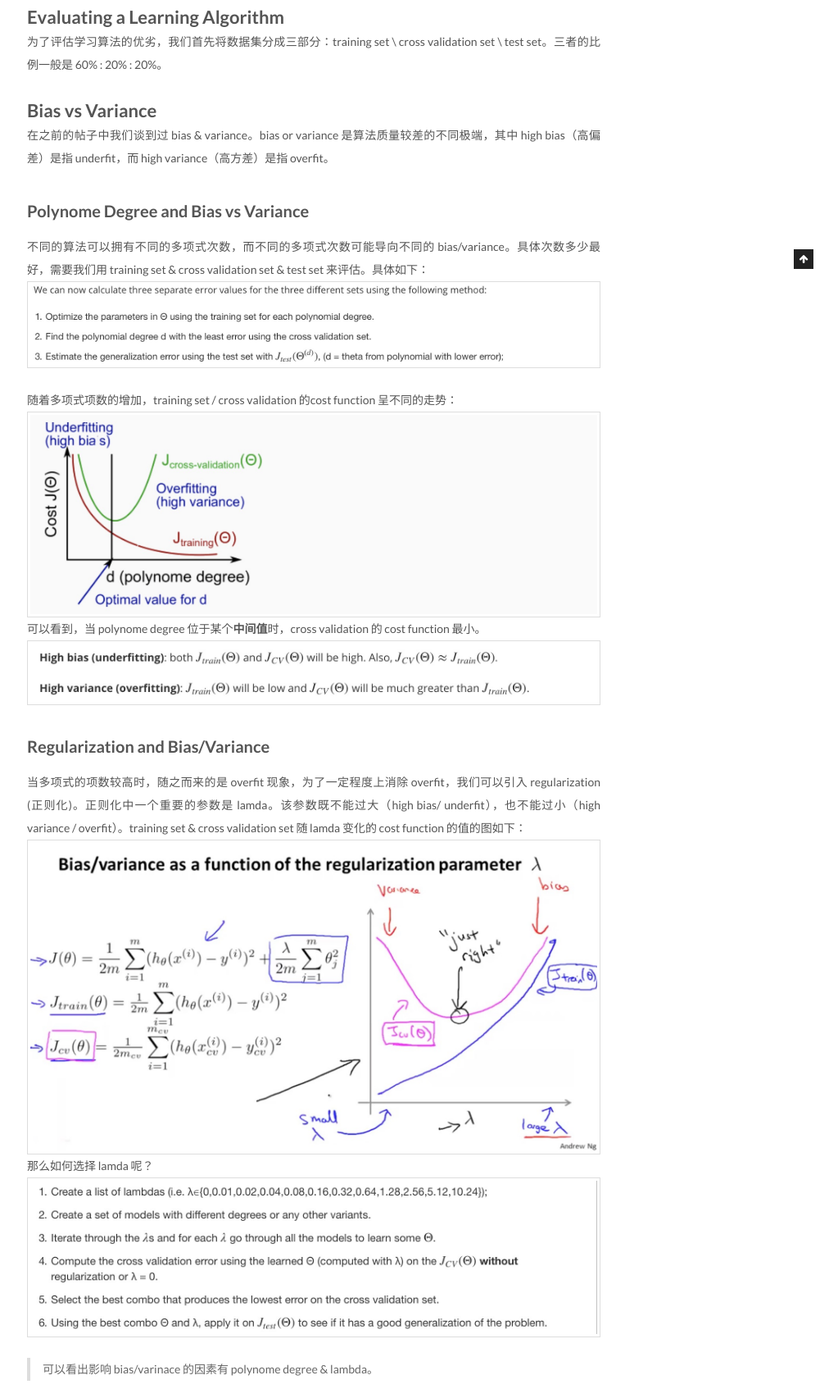
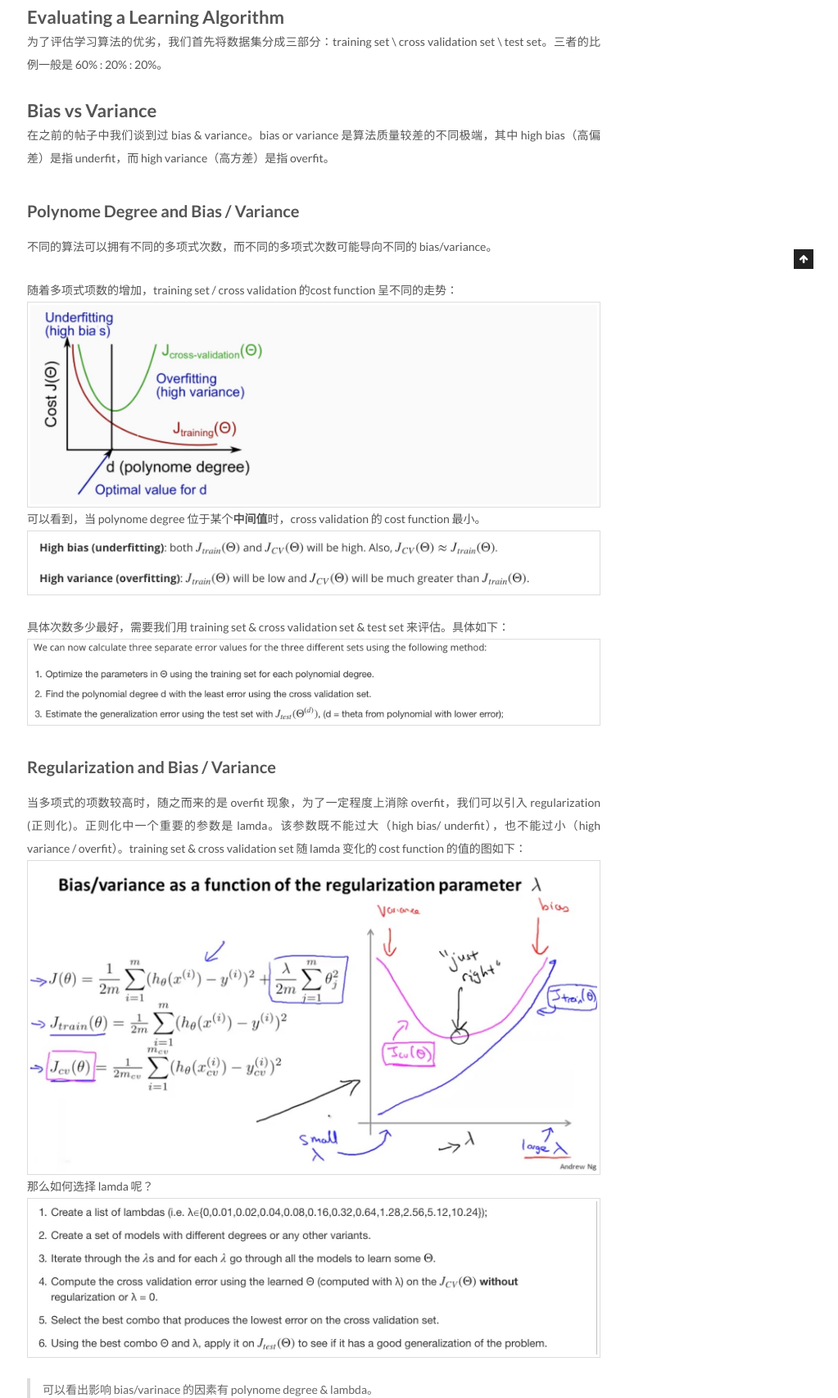
Before and after one commit to qimiguang/qimiguang.github.io, a Jekyll site: the page built from _posts/2017-10-06-Evaluating-a-Learning-Algorithm.md, in a window 1280 px wide, cut to the strip 672-2377 px from the top of the page. Shown: the whole strip at 82% size, without its empty margins (257-1280 px from the left). Built offline with Jekyll 4.4.1, drawn with Linux system fonts in a browser that asks for light colours.

Commit message:
write evalute algorithm

```diff
--- a/_posts/2017-10-06-Evaluating-a-Learning-Algorithm.md
+++ b/_posts/2017-10-06-Evaluating-a-Learning-Algorithm.md
@@ -15,16 +15,18 @@
 # Bias vs Variance
 在之前的帖子中我们谈到过 bias & variance。bias or variance 是算法质量较差的不同极端，其中 high bias（高偏差）是指 underfit，而 high variance（高方差）是指 overfit。
 
-## Polynome Degree and Bias vs Variance
-不同的算法可以拥有不同的多项式次数，而不同的多项式次数可能导向不同的 bias/variance。具体次数多少最好，需要我们用 training set & cross validation set & test set 来评估。具体如下：
-![](/assets/images/ml/week6/polynomial.jpeg)
+## Polynome Degree and Bias / Variance
+不同的算法可以拥有不同的多项式次数，而不同的多项式次数可能导向不同的 bias/variance。
 
 随着多项式项数的增加，training set / cross validation 的cost function 呈不同的走势：
 ![](/assets/images/ml/week6/polynomial-degree.jpeg)
 可以看到，当 polynome degree 位于某个**中间值**时，cross validation 的 cost function 最小。
 ![](/assets/images/ml/week6/bias-variance.jpeg)
 
-## Regularization and Bias/Variance
+具体次数多少最好，需要我们用 training set & cross validation set & test set 来评估。具体如下：
+![](/assets/images/ml/week6/polynomial.jpeg)
+
+## Regularization and Bias / Variance
 当多项式的项数较高时，随之而来的是 overfit 现象，为了一定程度上消除 overfit，我们可以引入 regularization (正则化)。正则化中一个重要的参数是 lamda。该参数既不能过大（high bias/ underfit），也不能过小（high variance / overfit）。training set & cross validation set 随 lamda 变化的 cost function 的值的图如下：
 ![](/assets/images/ml/week6/lamda-cost-function.jpeg)
 那么如何选择 lamda 呢？
```
